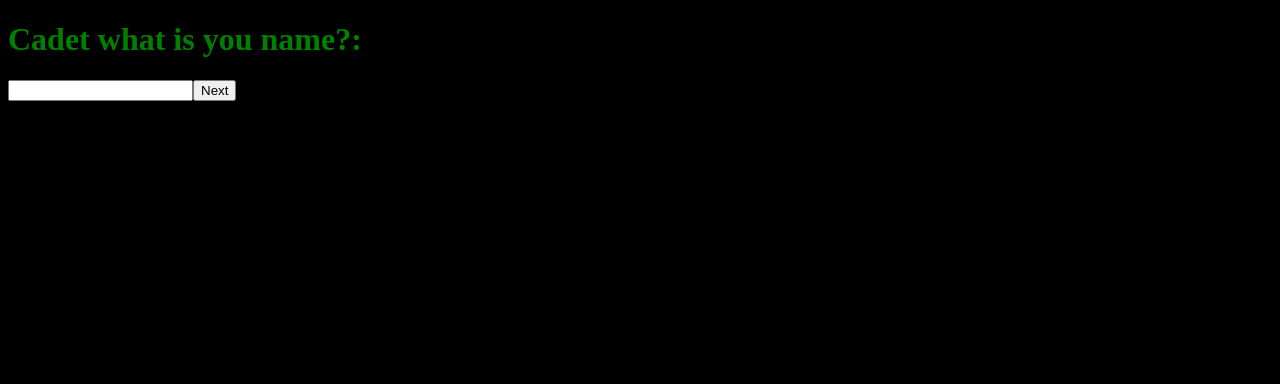
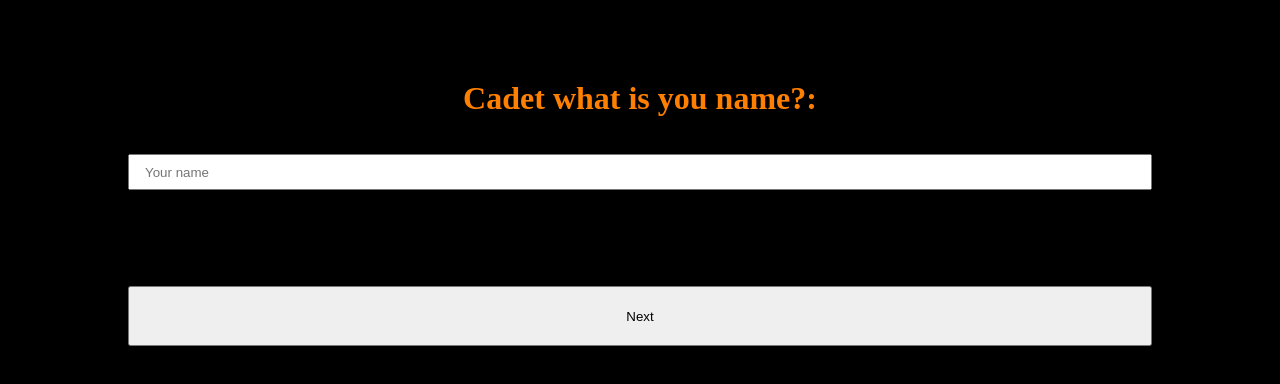
Before and after one commit to Phenomme/brewer-game, a plain HTML site: page index.html in a window 1280 px wide. Drawn offline with Linux system fonts and the light colour scheme.

Commit message:
javascript input h1 and text and button manipulation

```diff
--- a/css/style.css
+++ b/css/style.css
@@ -2,7 +2,19 @@
 body {
     background-color: black;
     color: white;
+    display: flex;
+    flex-direction: column;
+    gap: 1rem;
+    width: 80%;
+    margin: 0px auto;
 }
 h1 {
-    color: green;
+    color: rgb(255, 128, 0);
+    margin-top: 5rem;
+    text-align: center;
 }
+
+
+#userNameInputText {
+    background-color: red;
+}
--- a/js/app.js
+++ b/js/app.js
@@ -71,6 +71,8 @@ const clearPage = () => {
 
 function handleGetUserName() {
     const inputTextName = inputElement.value
+
+
 
     //check first what you want to happen
     if(inputTextName === "") {
@@ -230,8 +232,15 @@ const firstScreen = () => {
     //add the title
     bodyElement.appendChild(pageH1Header)
     //add the input text
+
+    inputElement.style.height = '30px'
+    inputElement.placeholder = 'Your name'
+    inputElement.style.paddingLeft = '15px'
     bodyElement.appendChild(inputElement)
     //addNameButton
+
+    addNameButton.style.height = '60px'
+    addNameButton.style.marginTop = '5rem'
     bodyElement.appendChild(addNameButton)
 
     //added the first event
```
